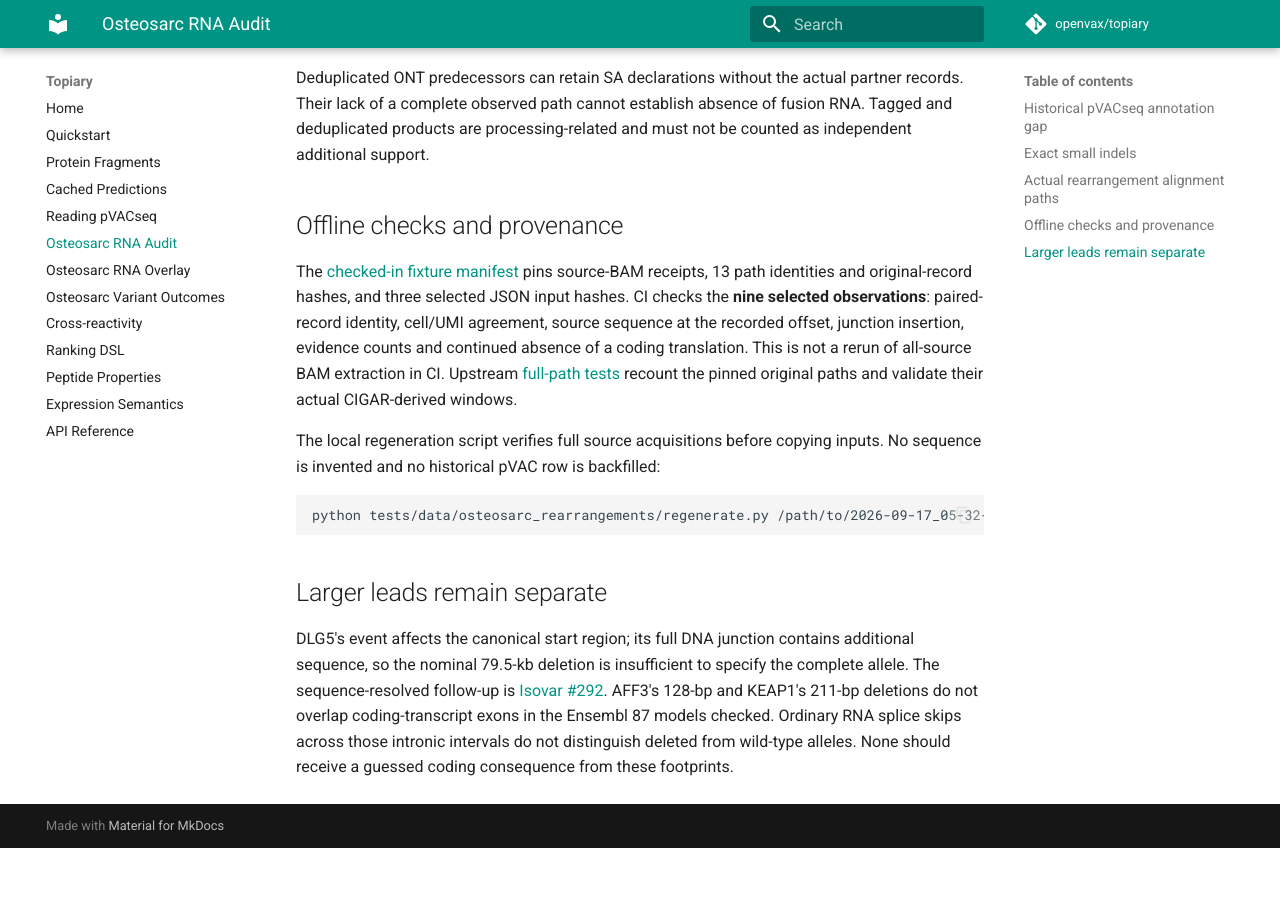
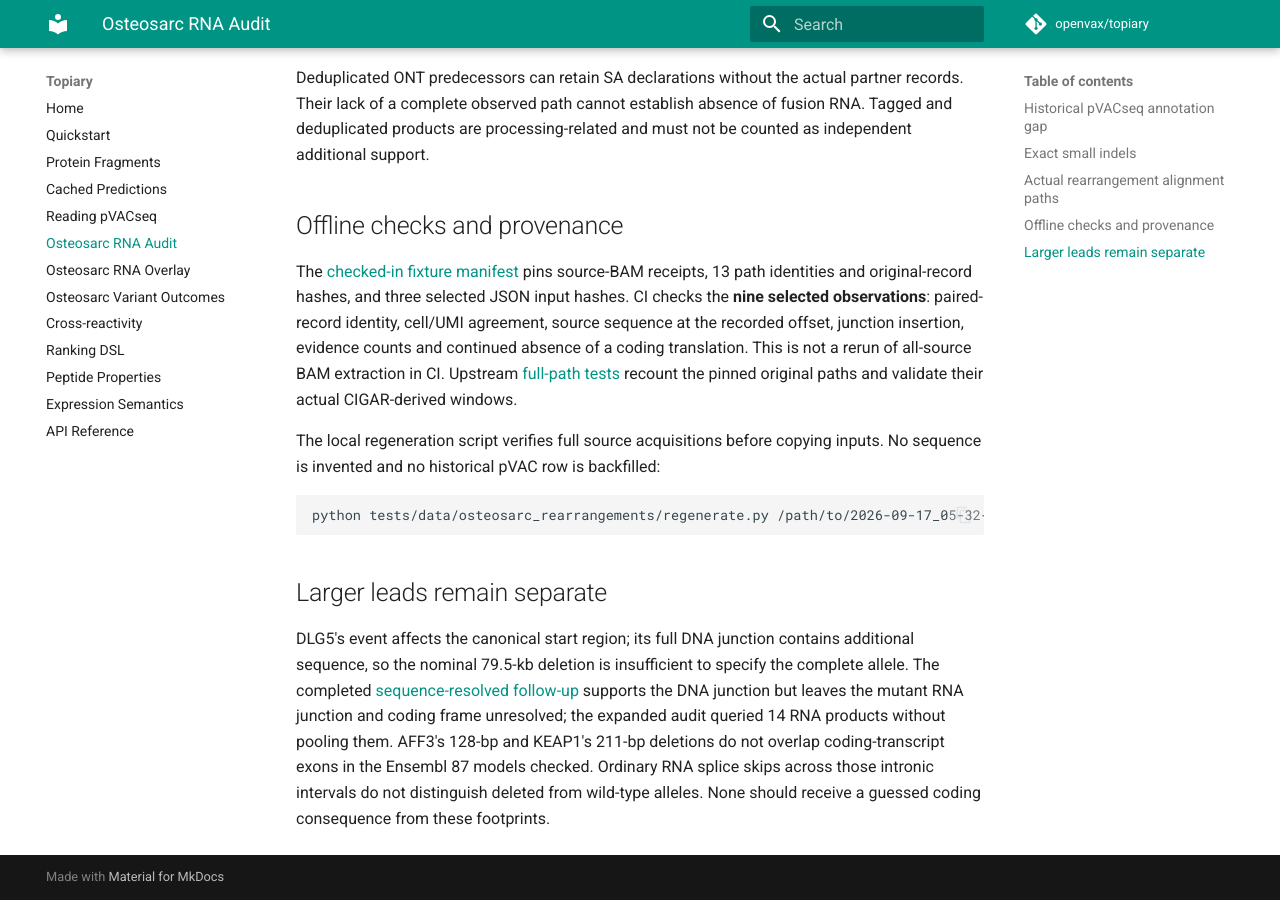
Before and after one commit to openvax/topiary, an MkDocs documentation site: the page built from docs/osteosarc-rna-audit.md, in a window 1280 px wide and 900 px high, scrolled down 2119 px. Built offline with MkDocs 1.6.1 and Material for MkDocs 9.7.7, drawn with Linux system fonts in a browser that asks for light colours; comment, search, counter and statistics services are not loaded; before the commit the page ends 2967 px from its top, so only the background shows below that.

Commit message:
Reconcile current structural evidence and KTN1 product-specific findings

```diff
--- a/docs/osteosarc-rna-audit.md
+++ b/docs/osteosarc-rna-audit.md
@@ -104,8 +104,10 @@ python tests/data/osteosarc_rearrangements/regenerate.py /path/to/2026-09-17_05-
 
 DLG5's event affects the canonical start region; its full DNA junction contains
 additional sequence, so the nominal 79.5-kb deletion is insufficient to specify
-the complete allele. The sequence-resolved follow-up is
-[Isovar #292](https://github.com/openvax/isovar/issues/292).
+the complete allele. The completed
+[sequence-resolved follow-up](https://github.com/openvax/isovar/pull/298)
+supports the DNA junction but leaves the mutant RNA junction and coding frame
+unresolved; the expanded audit queried 14 RNA products without pooling them.
 AFF3's 128-bp and KEAP1's 211-bp deletions do not overlap coding-transcript exons
 in the Ensembl 87 models checked. Ordinary RNA splice skips across those
 intronic intervals do not distinguish deleted from wild-type alleles.
```
Also changed, not shown: docs/osteosarc-variant-outcomes.md (+3 -0 lines), 1 other file.
